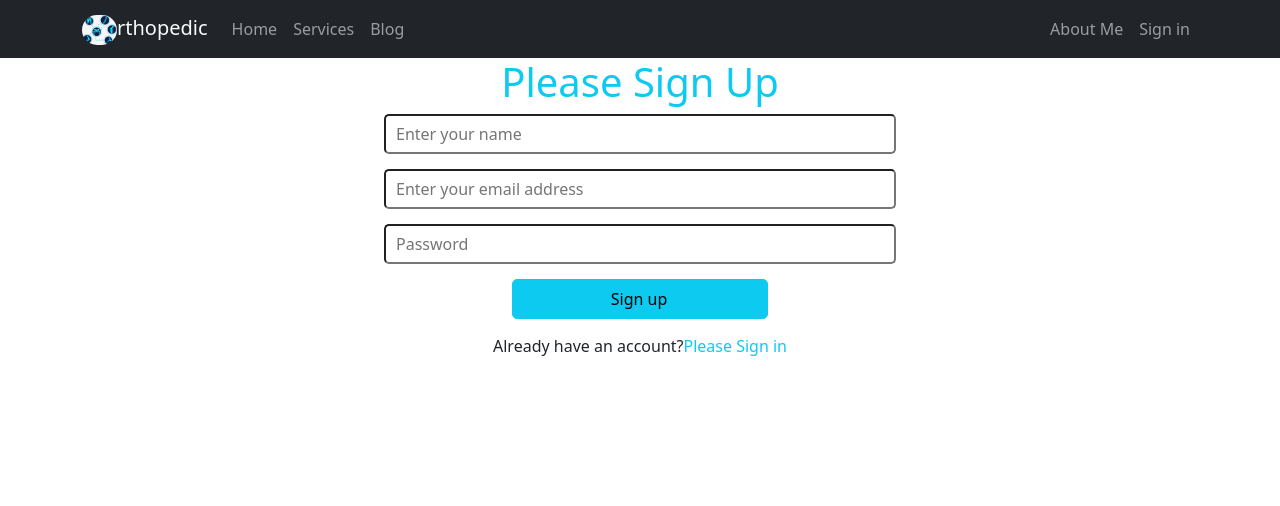
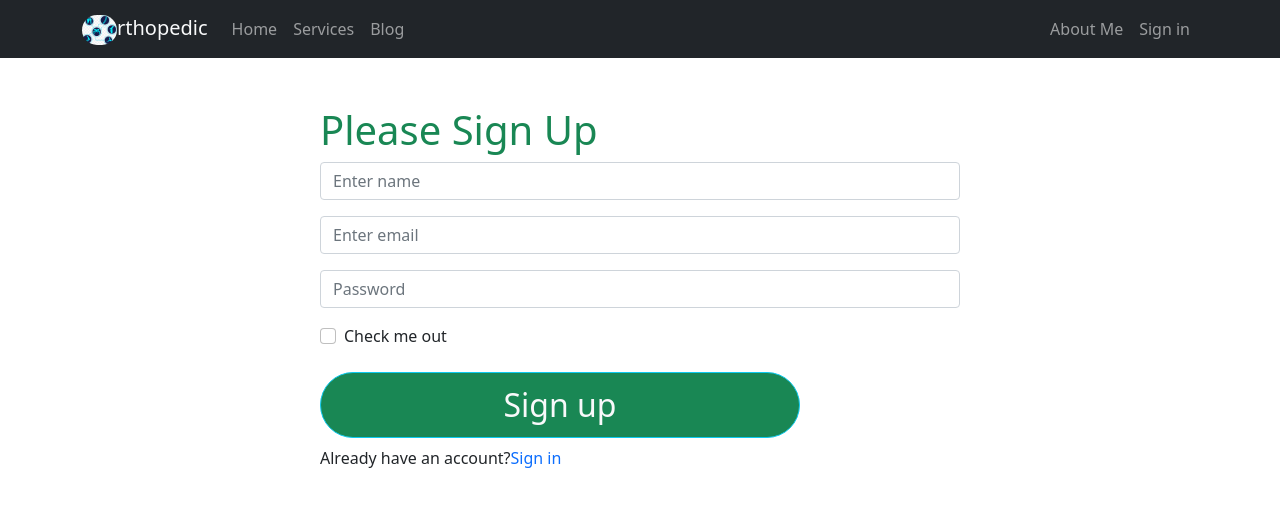
Before and after one commit to Emran12/independent-service-provider, a React (Create React App) app: page /signup in a window 1280 px wide. Shown: the top 506 px of the page. Built offline with nearby package versions, Linux system fonts and the light colour scheme; no server answers.

Commit message:
user creation using email and password has done

```diff
--- a/src/Pages/Shared/Header/Header.js
+++ b/src/Pages/Shared/Header/Header.js
@@ -2,6 +2,7 @@ import { signOut } from "firebase/auth";
 import React from "react";
 import { Button, Container, Nav, Navbar } from "react-bootstrap";
 import { useAuthState } from "react-firebase-hooks/auth";
+
 import { Link } from "react-router-dom";
 import auth from "../../../firebase.init";
 import logo from "../../../images/logo.png";
@@ -45,7 +46,12 @@ const Header = () => {
                 About Me
               </Nav.Link>
               {user ? (
-                <Button onClick={SignOut}>Sign out</Button>
+                <Button
+                  className="btn btn-link text-white bg-dark border-0 text-decoration-none"
+                  onClick={SignOut}
+                >
+                  Sign out
+                </Button>
               ) : (
                 <Nav.Link as={Link} to="signin">
                   Sign in
--- a/src/Pages/SignIn/SignIn/SignIn.js
+++ b/src/Pages/SignIn/SignIn/SignIn.js
@@ -1,70 +1,70 @@
-import React, { useRef } from "react";
+import { useState } from "react";
 import { Button, Form } from "react-bootstrap";
-
 import { useSignInWithEmailAndPassword } from "react-firebase-hooks/auth";
-
-import { Link, useLocation, useNavigate } from "react-router-dom";
+import { Link, useNavigate } from "react-router-dom";
 import auth from "../../../firebase.init";
 
 const SignIn = () => {
-  const emailRef = useRef("");
-  const passwordRef = useRef("");
-  const navigate = useNavigate();
-  const location = useLocation();
+  const [email, setEmail] = useState("");
+  const [password, setPassword] = useState("");
   const [signInWithEmailAndPassword, user, loading, error] =
     useSignInWithEmailAndPassword(auth);
+  const navigate = useNavigate();
 
-  const navigateSignUp = (event) => {
-    navigate("/signup");
+  const handleEmail = (e) => {
+    setEmail(e.target.value);
   };
 
-  const handleSubmit = (event) => {
-    event.preventDefault();
-    const email = emailRef.current.value;
-    const password = passwordRef.current.value;
-
-    signInWithEmailAndPassword(email, password);
-    console.log(email, password);
+  const handlePassword = (e) => {
+    setPassword(e.target.value);
   };
 
-  const from = location.state?.from?.pathname || "/";
   if (user) {
-    navigate(from, { replace: true });
+    navigate("/home");
   }
+  const handleSubmit = (e) => {
+    e.preventDefault();
+    signInWithEmailAndPassword(email, password);
+  };
+
   return (
-    <div className="container w-50 mx-auto">
-      <h2 className="text-info text-center mt-2">Please Sign In</h2>
+    <div className="w-50 mx-auto mt-5">
+      <h1 className="text-success">Please Sign in</h1>
       <Form onSubmit={handleSubmit}>
         <Form.Group className="mb-3" controlId="formBasicEmail">
           <Form.Control
-            ref={emailRef}
             type="email"
-            placeholder="Enter your email"
+            placeholder="Enter email"
+            onBlur={handleEmail}
             required
           />
         </Form.Group>
+
         <Form.Group className="mb-3" controlId="formBasicPassword">
           <Form.Control
-            ref={passwordRef}
             type="password"
             placeholder="Password"
+            onBlur={handlePassword}
             required
           />
         </Form.Group>
-        <Button variant="info w-50 mx-auto d-block mb-2" type="submit">
+        <Form.Group className="mb-3" controlId="formBasicCheckbox">
+          <Form.Check type="checkbox" label="Check me out" />
+        </Form.Group>
+        <Button
+          className="mt-2 mb-2 rounded-pill w-75 p-2 bg-success text-light fs-2 border-info "
+          variant="success"
+          type="submit"
+        >
           Sign in
         </Button>
+        <p className="font-bold">
+          New with DR. SUMON CPS?
+          <Link to="/signup" className="text-decoration-none">
+            Sign up
+          </Link>
+        </p>
       </Form>
-      <p>
-        New with Dr. Sumon C.P.S?
-        <Link
-          to="/signup"
-          className="text-primary pe-auto text-decoration-none"
-          onClick={navigateSignUp}
-        >
-          Please Sign Up
-        </Link>
-      </p>
     </div>
   );
 };
--- a/src/Pages/SignIn/SignUp/SignUp.css
+++ /dev/null
@@ -1,14 +0,0 @@
-.signup-form {
-    margin: 0 auto;
-    width: 40%;
-}
-
-.signup-form input:not([type=checkbox]) {
-    display: block;
-    width: 100%;
-    height: 40px;
-    border-radius: 5px;
-    padding-left: 10px;
-    font-size: 16px;
-    margin-bottom: 15px;
-}
--- a/src/Pages/SignIn/SignUp/SignUp.js
+++ b/src/Pages/SignIn/SignUp/SignUp.js
@@ -1,56 +1,71 @@
-import React from "react";
+import { useState } from "react";
+import { Button, Form } from "react-bootstrap";
+import { useCreateUserWithEmailAndPassword } from "react-firebase-hooks/auth";
 import { Link, useNavigate } from "react-router-dom";
-import "../SignUp/SignUp.css";
+import auth from "../../../firebase.init";
 
 const SignUp = () => {
+  const [email, setEmail] = useState("");
+  const [password, setPassword] = useState("");
+  const [createUserWithEmailAndPassword, user, loading, error] =
+    useCreateUserWithEmailAndPassword(auth);
   const navigate = useNavigate();
-  const navigateSignin = () => {
-    navigate("/signin");
+
+  const handleEmail = (e) => {
+    setEmail(e.target.value);
   };
 
-  const handleSignUP = async (event) => {
-    event.preventDefault();
-    const name = event.target.name.value;
-    const email = event.target.email.value;
-    const password = event.target.password.value;
+  const handlePassword = (e) => {
+    setPassword(e.target.value);
+  };
+  if (user) {
     navigate("/home");
+  }
+  const handleSubmit = (e) => {
+    e.preventDefault();
+    createUserWithEmailAndPassword(email, password);
   };
+
   return (
-    <div className="signup-form">
-      <h1 className="text-center text-info">Please Sign Up</h1>
-      <form onSubmit={handleSignUP}>
-        <input type="text" name="name" id="" placeholder="Enter your name" />
-
-        <input
+    <div className="w-50 mx-auto mt-5">
+      <h1 className="text-success">Please Sign Up</h1>
+      <Form onSubmit={handleSubmit}>
+        <Form.Group className="mb-3">
+          <Form.Control type="text" placeholder="Enter name" />
+        </Form.Group>
+        <Form.Group className="mb-3" controlId="formBasicEmail">
+          <Form.Control
             type="email"
-          name="email"
-          id=""
-          placeholder="Enter your email address"
+            placeholder="Enter email"
+            onBlur={handleEmail}
             required
           />
+        </Form.Group>
 
-        <input
+        <Form.Group className="mb-3" controlId="formBasicPassword">
+          <Form.Control
             type="password"
-          name="password"
-          id=""
             placeholder="Password"
+            onBlur={handlePassword}
             required
           />
+        </Form.Group>
+        <Form.Group className="mb-3" controlId="formBasicCheckbox">
+          <Form.Check type="checkbox" label="Check me out" />
+        </Form.Group>
+        <Button
+          className="mt-2 mb-2 rounded-pill w-75 p-2 bg-success text-light fs-2 border-info "
+          variant="success"
+          type="submit"
+        >
+          Sign up
+        </Button>
+      </Form>
 
-        <input
-          className="w-50 mx-auto btn btn-info mt-2"
-          type="submit"
-          value="Sign up"
-        />
-      </form>
-      <p className="text-center">
+      <p>
         Already have an account?
-        <Link
-          to="/signin"
-          className="text-info pe-auto text-decoration-none"
-          onClick={navigateSignin}
-        >
-          Please Sign in
+        <Link to="/signin" className="text-decoration-none">
+          Sign in
         </Link>
       </p>
     </div>
--- a/src/firebase.init.js
+++ b/src/firebase.init.js
@@ -6,12 +6,12 @@ import { getAuth } from "firebase/auth";
 
 // Your web app's Firebase configuration
 const firebaseConfig = {
-  apiKey: "AIzaSyBqV6crAiudT_LLOkEzctVrbkn89pV1mqM",
-  authDomain: "email-password-auth-92a7c.firebaseapp.com",
-  projectId: "email-password-auth-92a7c",
-  storageBucket: "email-password-auth-92a7c.appspot.com",
-  messagingSenderId: "259723164143",
-  appId: "1:259723164143:web:1853f300548f282e289e1a",
+  apiKey: "AIzaSyCpHJzytPUs5fwIfXjdiVmQ3mSb9o-Fv9Q",
+  authDomain: "orthopedic-physician-4ca6a.firebaseapp.com",
+  projectId: "orthopedic-physician-4ca6a",
+  storageBucket: "orthopedic-physician-4ca6a.appspot.com",
+  messagingSenderId: "1009197669744",
+  appId: "1:1009197669744:web:549868d34298b595cb43b5",
 };
 
 // Initialize Firebase
```
Also changed, not shown: src/Pages/SignIn/SocialSignIn/SocialSignIn.js (added, +28 -0 lines). Lines whose indentation alone changed are shown as unchanged.
